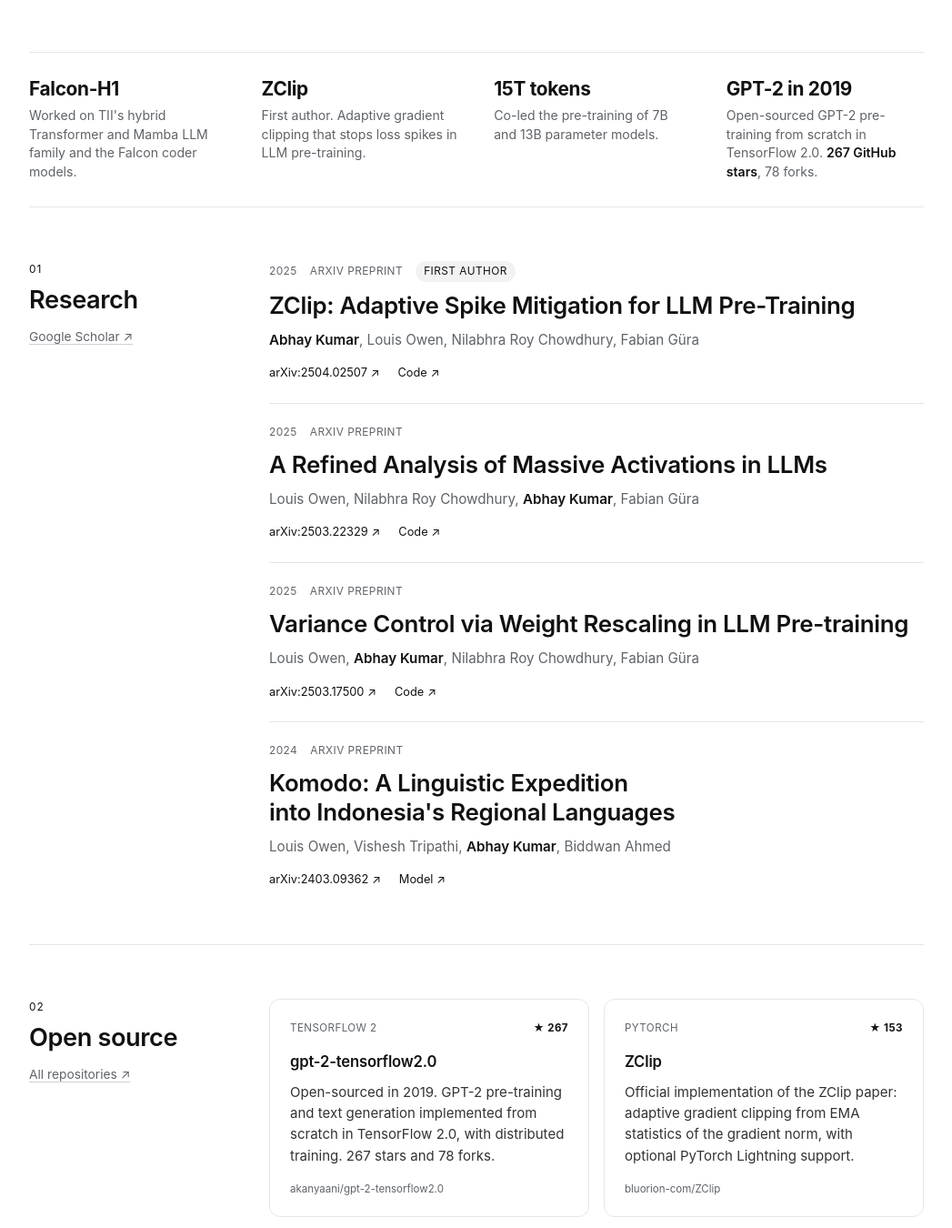
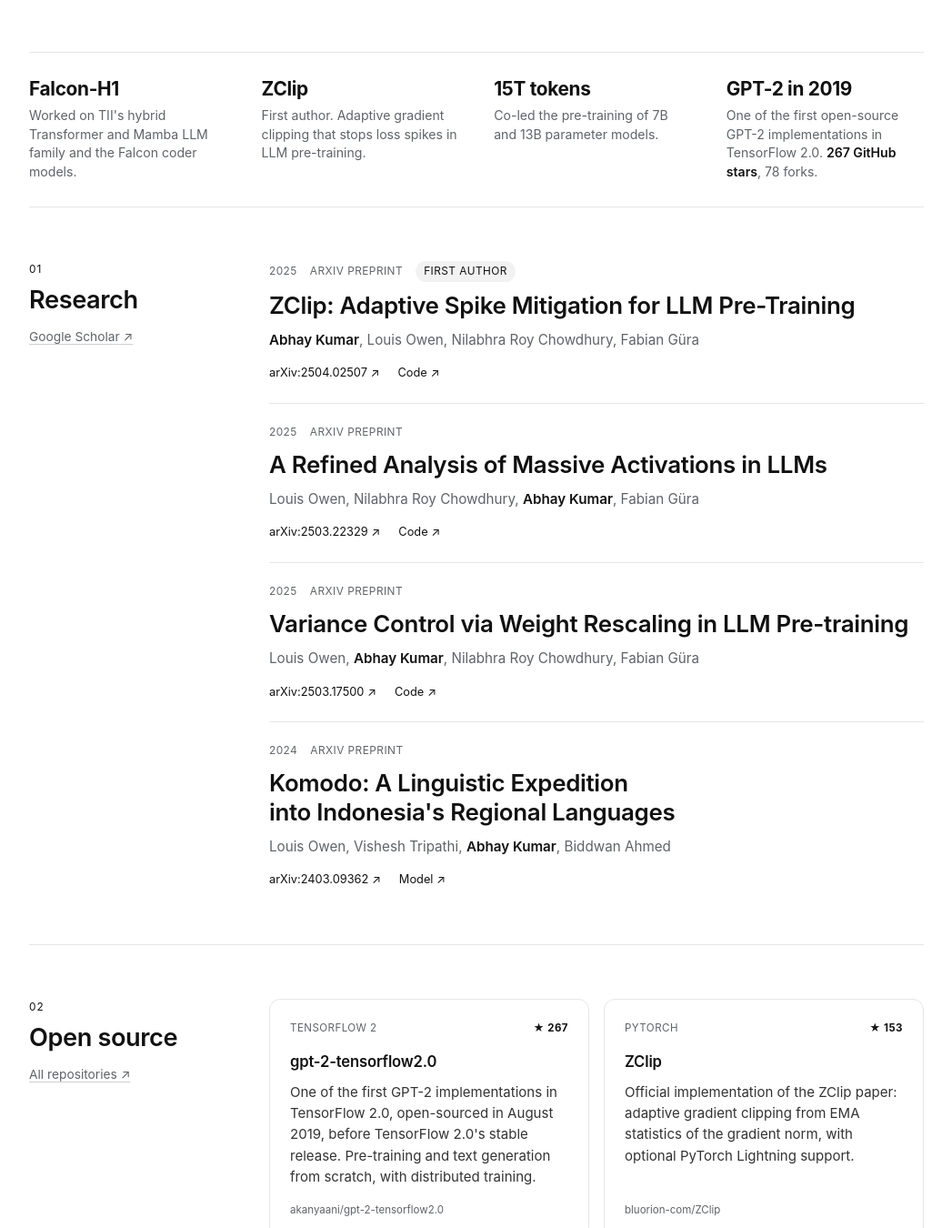
Before and after one commit to akanyaani/akanyaani.github.io, a plain HTML site: page index.html in a window 1280 px wide. Shown: the part 467-1817 px from the top of the page at 91% size, without its empty margins (116-1163 px from the left). Drawn offline with Linux system fonts and the light colour scheme.

Commit message:
Describe gpt-2-tensorflow2.0 as one of the first TF 2.0 implementations

```diff
--- a/index.html
+++ b/index.html
@@ -110,7 +110,7 @@
         <div><dt>Falcon-H1</dt><dd>Worked on TII's hybrid Transformer and Mamba LLM family and the Falcon coder models.</dd></div>
         <div><dt>ZClip</dt><dd>First author. Adaptive gradient clipping that stops loss spikes in LLM pre-training.</dd></div>
         <div><dt>15T tokens</dt><dd>Co-led the pre-training of 7B and 13B parameter models.</dd></div>
-        <div><dt>GPT-2 in 2019</dt><dd>Open-sourced GPT-2 pre-training from scratch in TensorFlow 2.0. <b>267 GitHub stars</b>, 78 forks.</dd></div>
+        <div><dt>GPT-2 in 2019</dt><dd>One of the first open-source GPT-2 implementations in TensorFlow 2.0. <b>267 GitHub stars</b>, 78 forks.</dd></div>
       </dl>
     </section>
 
@@ -159,7 +159,7 @@
           <li class="proj">
             <p class="proj-top"><span class="lang">TensorFlow 2</span><span class="stars" title="GitHub stars as of October 2026">★ 267</span></p>
             <h3><a href="https://github.com/akanyaani/gpt-2-tensorflow2.0" rel="noopener">gpt-2-tensorflow2.0</a></h3>
-            <p>Open-sourced in 2019. GPT-2 pre-training and text generation implemented from scratch in TensorFlow 2.0, with distributed training. 267 stars and 78 forks.</p>
+            <p>One of the first GPT-2 implementations in TensorFlow 2.0, open-sourced in August 2019, before TensorFlow 2.0's stable release. Pre-training and text generation from scratch, with distributed training.</p>
             <p class="proj-foot">akanyaani/gpt-2-tensorflow2.0</p>
           </li>
           <li class="proj">
@@ -221,7 +221,7 @@
               <h3>EdGE Networks</h3>
               <p class="title">Senior Data Scientist, NLP · Bengaluru</p>
               <p><b>Early GPT pre-training.</b> In 2019 I implemented GPT-2, a Transformer autoencoder and a custom autoregressive transformer from scratch in TensorFlow 2.0, and pre-trained them with distributed training on a large corpus.</p>
-              <p><b>Open-sourced GPT-2 in 2019.</b> I released the implementation as <a href="https://github.com/akanyaani/gpt-2-tensorflow2.0" rel="noopener">gpt-2-tensorflow2.0</a>, which now has <b>267 GitHub stars</b> and 78 forks.</p>
+              <p><b>Open-sourced GPT-2 in 2019.</b> I released it as <a href="https://github.com/akanyaani/gpt-2-tensorflow2.0" rel="noopener">gpt-2-tensorflow2.0</a>, one of the first GPT-2 implementations in TensorFlow 2.0, published before TensorFlow 2.0's stable release. It now has <b>267 GitHub stars</b> and 78 forks.</p>
               <p>Also built neural ranking and job recommendation models.</p>
             </div>
           </li>
```
